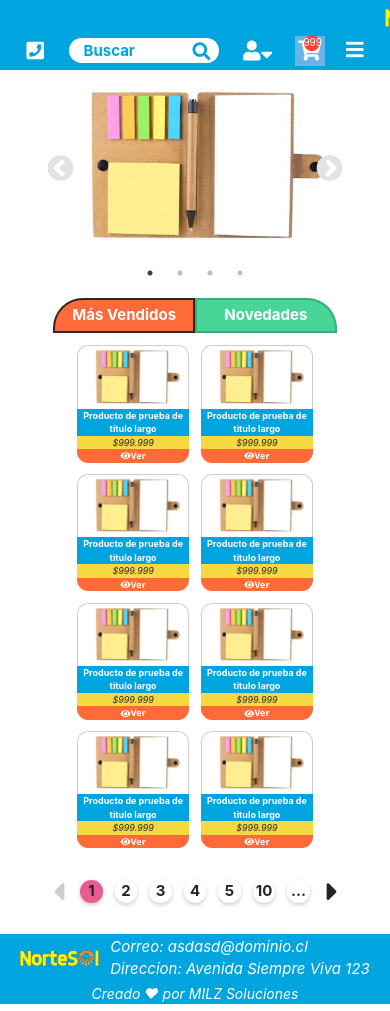
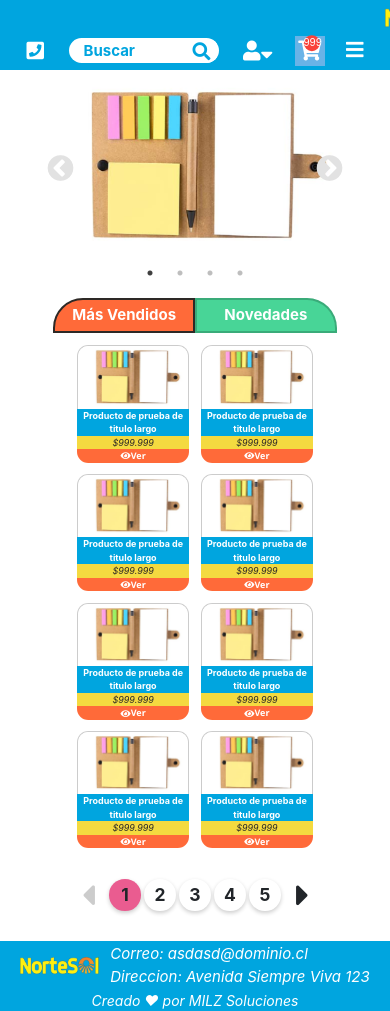
Before and after one commit to MilzCode/nortesol, a Next.js app: page / in a window 390 px wide. Built offline with nearby package versions, Linux system fonts and the light colour scheme.

Commit message:
fix: paginador terminado

```diff
--- a/components/venta/Paginador.tsx
+++ b/components/venta/Paginador.tsx
@@ -1,9 +1,10 @@
 import React, { useState } from "react";
-import Slider from "react-slick";
 
 const Paginador = () => {
   //maxPagina son las paginas disponibles
-  const maxPagina = 10;
+  const maxPagina = 5;
+  //sino hay paginas que no se despliegue el componente
+  if (maxPagina < 1) return null;
   //con pagina mostrar Dato indicamos cuantas paginas se mostraran en el paginador sin contar ni la primera ni la ultima
   const paginasMostrarDato = 4;
   const paginasMostrar =
@@ -13,6 +14,7 @@ const Paginador = () => {
   const [paginador, setPaginador] = useState(false);
   const [lastNextPagina, setLastNextPagina] = useState(cargarCadaNpaginas);
   const [lastPrevPagina, setLastPrevPagina] = useState(cargarCadaNpaginas);
+  const maxPaginasDesplegable = 50;
   //parte desde el 2 por eso i+2 ej: si paginas para mostrar = 4 entonces 2,3,4,5 (sin contar la primera ni ultima)
   const [paginas, setPaginas] = useState(
     [...Array(paginasMostrar)].map((e, i) => i + 2)
@@ -22,12 +24,19 @@ const Paginador = () => {
   };
   const handdlePagina = (e: any) => {
     const paginaSelect = parseInt(e.target.innerHTML);
-    loadPrevPages(paginaSelect);
+    paginaSelect === 1
+      ? loadNextPages(paginaSelect)
+      : loadPrevPages(paginaSelect);
     setPagina(paginaSelect);
   };
   const loadNextPages = (nuevaPagina: number) => {
-    console.log(nuevaPagina);
     if (nuevaPagina === maxPagina) return;
+    if (nuevaPagina === 1) {
+      setPaginas([...Array(paginasMostrar)].map((e, i) => i + nuevaPagina + 1));
+      setLastNextPagina(nuevaPagina + cargarCadaNpaginas);
+      setLastPrevPagina(nuevaPagina - 1);
+      return;
+    }
     if (nuevaPagina + cargarCadaNpaginas < maxPagina) {
       setPaginas([...Array(paginasMostrar)].map((e, i) => i + nuevaPagina));
       setLastNextPagina(nuevaPagina + cargarCadaNpaginas);
@@ -77,6 +86,86 @@ const Paginador = () => {
   const handdlePrev = () => {
     pagina - 1 === lastPrevPagina && loadPrevPages(pagina - 1);
     pagina !== 1 && setPagina(pagina - 1);
+  };
+
+  const handdleDesplegarPaginador = () => {
+    const paginasDespliguePorLado = Math.floor(maxPaginasDesplegable / 2);
+    if (maxPagina <= maxPaginasDesplegable) {
+      return (
+        <>
+          {[...Array(maxPagina)].map((e, i) => (
+            <div
+              key={i + 1}
+              className={`paginador__pagina ${
+                pagina === i + 1 && "paginador__pagina--activo"
+              }`}
+              onClick={handdlePagina}
+            >
+              {i + 1}
+            </div>
+          ))}
+        </>
+      );
+    }
+    //si puede desplegar  hacia ambos lados desde las paginas de despliegue por lado
+    if (
+      pagina - paginasDespliguePorLado > 0 &&
+      pagina + paginasDespliguePorLado < maxPagina
+    ) {
+      return (
+        <>
+          {[...Array(maxPaginasDesplegable)].map((e, i) => (
+            <div
+              key={i + pagina - paginasDespliguePorLado + 1}
+              className={`paginador__pagina ${
+                pagina === i + pagina - paginasDespliguePorLado + 1 &&
+                "paginador__pagina--activo"
+              }`}
+              onClick={handdlePagina}
+            >
+              {i + pagina - paginasDespliguePorLado + 1}
+            </div>
+          ))}
+        </>
+      );
+    }
+    //si la pagina esta cerca del inicio se despliega desde el inicio el paginador
+    if (pagina - paginasDespliguePorLado < 2) {
+      return (
+        <>
+          {[...Array(maxPaginasDesplegable)].map((e, i) => (
+            <div
+              key={i + 1}
+              className={`paginador__pagina ${
+                pagina === i + 1 && "paginador__pagina--activo"
+              }`}
+              onClick={handdlePagina}
+            >
+              {i + 1}
+            </div>
+          ))}
+        </>
+      );
+    }
+    //si la pagina esta cerca del final se despliega desde el final el paginador
+    if (pagina + paginasDespliguePorLado > maxPagina - 1) {
+      return (
+        <>
+          {[...Array(maxPaginasDesplegable)].map((e, i) => (
+            <div
+              key={i + maxPagina - maxPaginasDesplegable + 1}
+              className={`paginador__pagina ${
+                pagina === i + maxPagina - maxPaginasDesplegable + 1 &&
+                "paginador__pagina--activo"
+              }`}
+              onClick={handdlePagina}
+            >
+              {i + maxPagina - maxPaginasDesplegable + 1}
+            </div>
+          ))}
+        </>
+      );
+    }
   };
   return (
     <div className="paginador">
@@ -129,21 +218,7 @@ const Paginador = () => {
         ...
         {paginador && (
           <div className="paginador__desplegable">
-            <div className={"paginador__pagina"}>1</div>
-            <div className={"paginador__pagina"}>2</div>
-            <div className={"paginador__pagina"}>3</div>
-            <div className={"paginador__pagina"}>4</div>
-            <div className={"paginador__pagina"}>5</div>
-            <div className={"paginador__pagina"}>6</div>
-            <div className={"paginador__pagina"}>7</div>
-            <div className={"paginador__pagina"}>8</div>
-            <div className={"paginador__pagina"}>9</div>
-            <div className={"paginador__pagina"}>10</div>
-            <div className={"paginador__pagina"}>11</div>
-            <div className={"paginador__pagina"}>12</div>
-            <div className={"paginador__pagina"}>13</div>
-            <div className={"paginador__pagina"}>14</div>
-            <div className={"paginador__pagina"}>15</div>
+            {handdleDesplegarPaginador()}
           </div>
         )}
       </div>
--- a/styles/venta/Paginador.scss
+++ b/styles/venta/Paginador.scss
@@ -5,6 +5,7 @@
   align-items: center;
   margin-top: 1.5rem;
   $font-size: 2.5rem;
+  $widthFactorPageBackground: 1.2;
   &__anterior {
     transform: rotate(90deg);
   }
@@ -34,10 +35,10 @@
 
   &__pagina {
     position: relative;
-    width: $font-size * 1.5;
-    height: $font-size * 1.5;
-    font-size: $font-size;
-    margin: $font-size * 0.4;
+    width: $font-size * 1.5 * $widthFactorPageBackground;
+    height: $font-size * 1.5 * $widthFactorPageBackground;
+    font-size: 100%;
+    margin: $font-size * 0.1;
     font-weight: bold;
     display: flex;
     justify-content: center;
@@ -72,21 +73,21 @@
     justify-content: center;
     align-items: center;
     flex-wrap: wrap;
-    overflow: hidden;
+    overflow: auto;
   }
 
   @media screen and (max-width: 700px) {
-    $factorSize: 0.6;
+    $factorSize: 0.7;
     $font-size: $font-size * $factorSize;
     &__anterior,
     &__siguiente {
       font-size: $font-size * 2;
     }
     &__pagina {
-      width: $font-size * 1.5;
-      height: $font-size * 1.5;
+      width: $font-size * 1.5 * $widthFactorPageBackground;
+      height: $font-size * 1.5 * $widthFactorPageBackground;
       font-size: $font-size;
-      margin: $font-size * 0.4;
+      margin: $font-size * 0.1;
     }
     &__desplegable {
       width: $font-size * 13;
```
